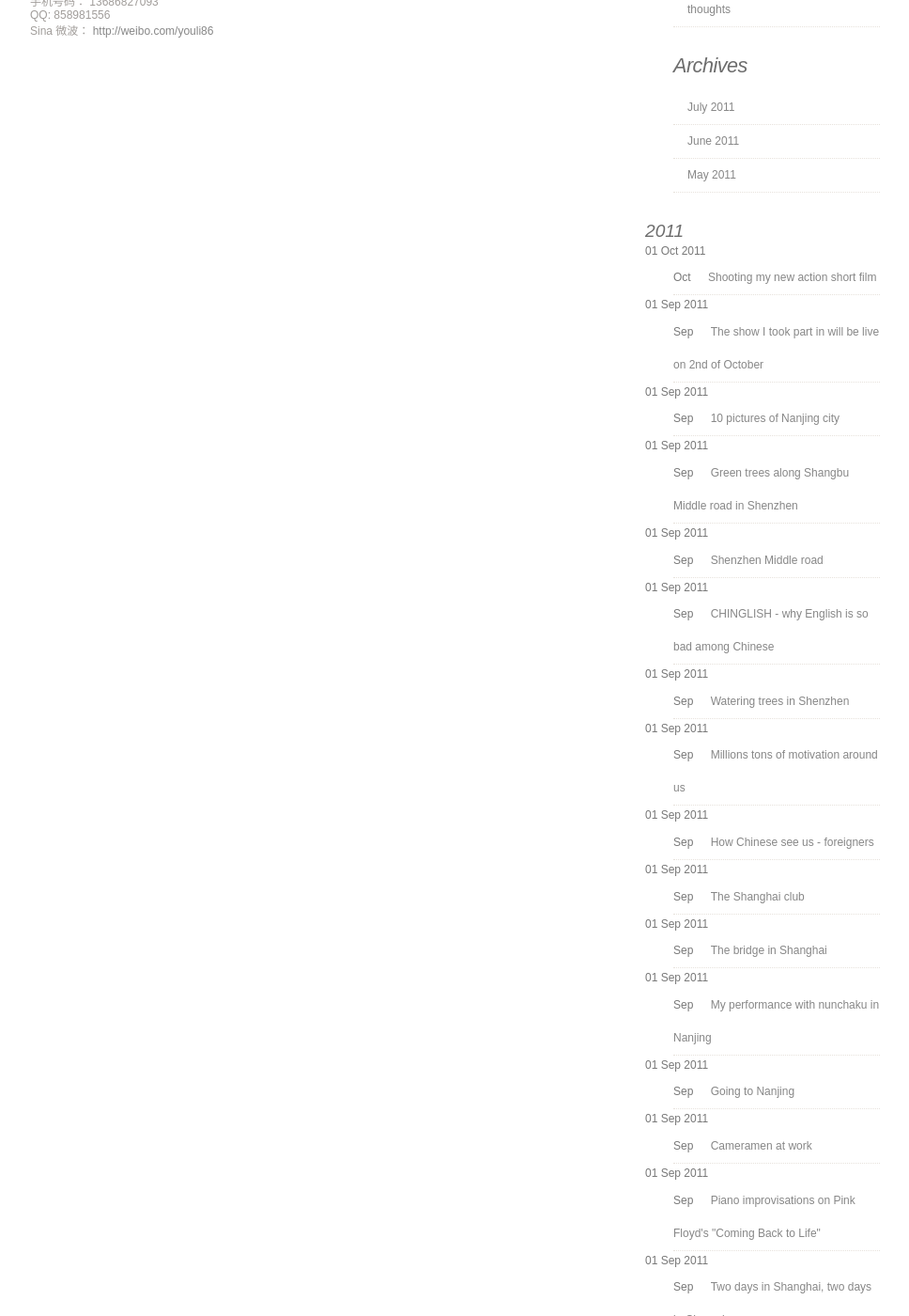
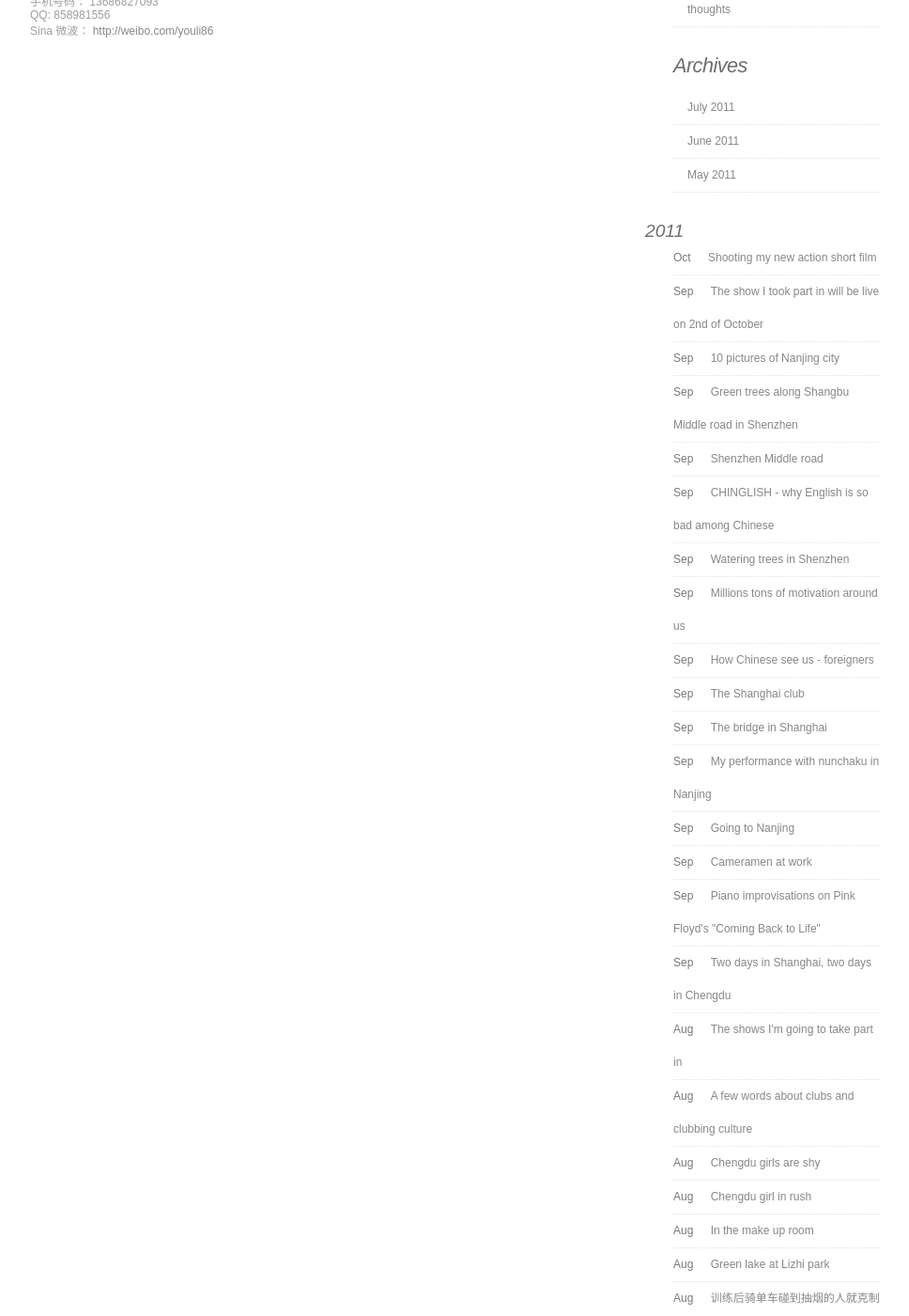
Before and after one commit to iurii/iurii.github.com, a Jekyll site: the page built from about.html, in a window 1280 px wide and 1400 px high, scrolled down 729 px. Shown: the whole window at 94% size, without its empty margins (143-1111 px from the left). Built offline with Jekyll 4.4.1, drawn with Linux system fonts in a browser that asks for light colours; comment, search, counter and statistics services are not loaded; some of the changed text lies outside the part shown.

Commit message:
archives

```diff
--- a/_layouts/default.html
+++ b/_layouts/default.html
@@ -164,8 +164,8 @@ else {
         <h3>{{ post.date | date: '%Y' }}</h3>
       {% endif %}
     {% endunless %}
-{% if post.date | date:"%b" | date_to_string   == "Sep" %}
-{{ post.date | date:"%b" | date_to_string }}
+{% if post.date | date:"%b" | date_to_string == "Sep" %}
+
     <li>{{ post.date | date:"%b" }} <a href="{{ post.url }}">{{ post.title }}</a></li>
 {% endif %}
   {% endfor %}
```
